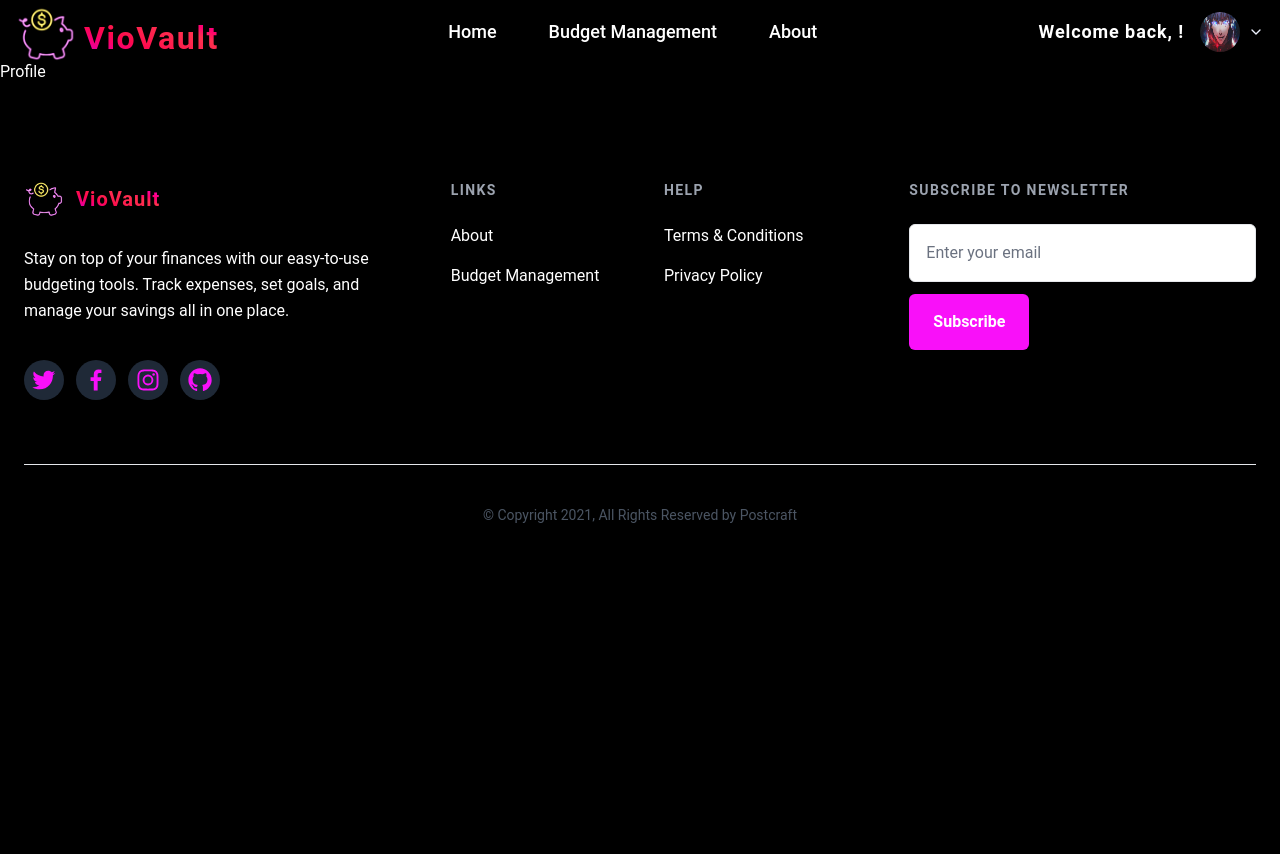
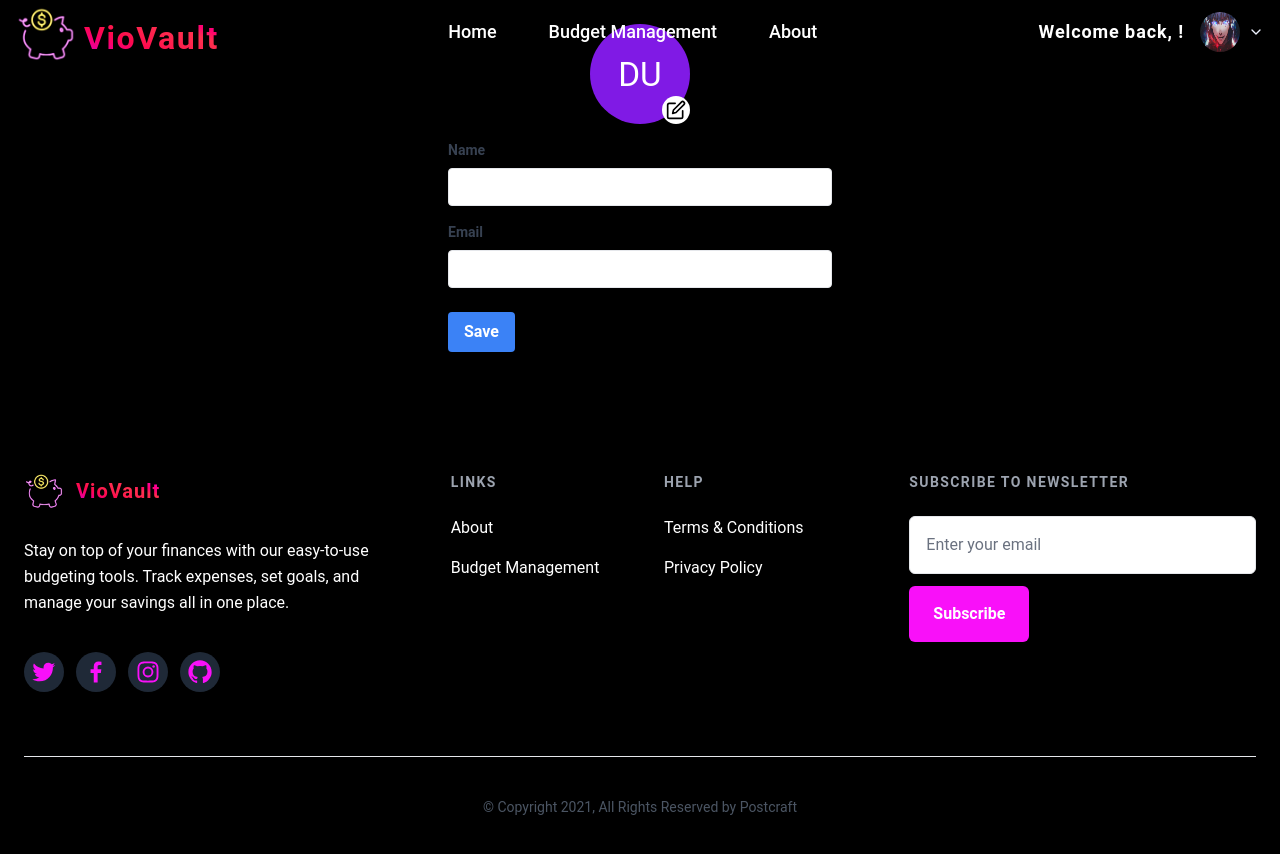
Before and after one commit to Danny2705/budget-application, a React (Create React App) app: page /profile in a window 1280 px wide. Shown: the top 854 px of the page. Before the commit the page ends 800 px from the top, so only its background shows below. Built offline with nearby package versions, Linux system fonts and the light colour scheme; no server answers; sample sign-in values are in the browser's storage.

Commit message:
added profile page

```diff
--- a/src/components/DropDownMenu.jsx
+++ b/src/components/DropDownMenu.jsx
@@ -16,6 +16,7 @@ import Avatar from "react-avatar";
 const DropDownMenu = () => {
   const dispatch = useDispatch();
   const navigate = useNavigate();
+  const [profileImage, setProfileImage] = useState("");
   const [open, setOpen] = useState(false);
   const user = useSelector((state) => state.auth.user);
 
@@ -25,15 +26,30 @@ const DropDownMenu = () => {
     navigate("/login");
   };
 
+  const handleIChangeImage = (event) => {
+    const file = event.target.files[0];
+    if (file) {
+      const reader = new FileReader();
+      reader.onloadend = () => {
+        setProfileImage(reader.result);
+      };
+      reader.readAsDataURL(file);
+    }
+  };
+
   return (
     <div className="relative">
       <button
         onClick={() => setOpen((prev) => !prev)}
-        className='flex items-center gap-2 py-2 rounded-md text-indigo-50'
+        className="flex items-center gap-2 py-2 rounded-md text-indigo-50"
       >
         <span className="font-medium text-sm">
-          <Avatar src='/gojo.jpeg'
-            name={user.displayName} size="40" round={true} />
+          <Avatar
+            src="/gojo.jpeg"
+            name={user.displayName}
+            size="40"
+            round={true}
+          />
         </span>
         <motion.span
           animate={{ rotate: open ? 180 : 0 }}
--- a/src/screens/Profile/Profile.jsx
+++ b/src/screens/Profile/Profile.jsx
@@ -1,10 +1,79 @@
-import React from "react";
-import Layout from "../Layout/Layout";
+import React, { useState } from 'react';
+import Avatar from 'react-avatar';
+import Layout from '../Layout/Layout';
+import { FiEdit } from 'react-icons/fi';
 
 export default function Profile() {
+  const [name, setName] = useState('');
+  const [email, setEmail] = useState('');
+  const [image, setImage] = useState('');
+
+  const handleImageUpload = (event) => {
+    const file = event.target.files[0];
+    if (file) {
+      const reader = new FileReader();
+      reader.onloadend = () => {
+        setImage(reader.result);
+      };
+      reader.readAsDataURL(file);
+    }
+  };
+
   return (
     <Layout>
-      <h1 className='mt-[60px] text-white'>Profile</h1>
+      <div className="flex flex-col items-center p-6">
+        <div className="relative mb-4">
+          <Avatar
+            name="Default User"
+            src={image}
+            size="100"
+            round={true}
+            color="#801AE5"
+          />
+          <label htmlFor="imageUpload" className="absolute bottom-0 right-0 bg-white p-1 rounded-full cursor-pointer">
+            <FiEdit size={20} />
+          </label>
+          <input
+            id="imageUpload"
+            type="file"
+            accept="image/*"
+            onChange={handleImageUpload}
+            style={{ display: 'none' }}
+          />
+        </div>
+        <form className="w-full max-w-sm">
+          <div className="mb-4">
+            <label className="block text-gray-700 text-sm font-bold mb-2" htmlFor="name">
+              Name
+            </label>
+            <input
+              id="name"
+              type="text"
+              value={name}
+              onChange={(e) => setName(e.target.value)}
+              className="shadow appearance-none border rounded w-full py-2 px-3 text-gray-700 leading-tight focus:outline-none focus:shadow-outline"
+            />
+          </div>
+          <div className="mb-6">
+            <label className="block text-gray-700 text-sm font-bold mb-2" htmlFor="email">
+              Email
+            </label>
+            <input
+              id="email"
+              type="email"
+              value={email}
+              onChange={(e) => setEmail(e.target.value)}
+              className="shadow appearance-none border rounded w-full py-2 px-3 text-gray-700 leading-tight focus:outline-none focus:shadow-outline"
+            />
+          </div>
+          <button
+            type="submit"
+            className="bg-blue-500 hover:bg-blue-700 text-white font-bold py-2 px-4 rounded focus:outline-none focus:shadow-outline"
+          >
+            Save
+          </button>
+        </form>
+      </div>
     </Layout>
   );
 }
```
